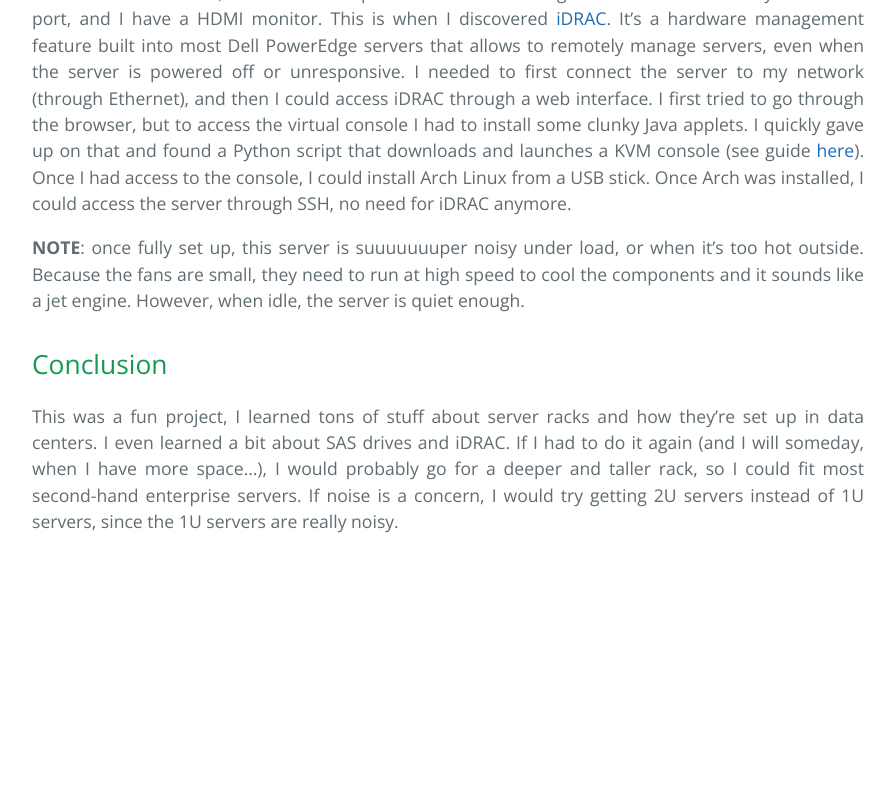
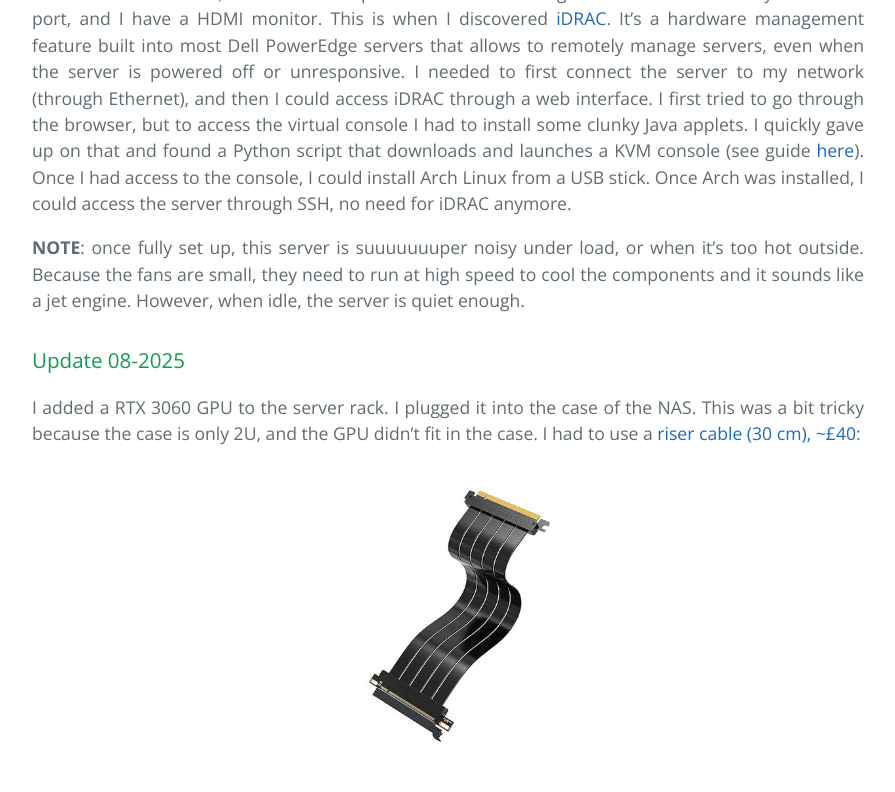
Before and after one commit to JPFrancoia/JPFrancoia.github.io, a Jekyll site: the page built from _posts/2025-07-04-homelab-2.md, in a window 1280 px wide and 1400 px high, scrolled down 11269 px. Shown: the top 792 px of the window, without its empty margins (192-1087 px from the left). Built offline with Jekyll 4.4.1, drawn with Linux system fonts in a browser that asks for light colours; the repository's description, which GitHub fills in, is left out; before the commit the page ends 11899 px from its top, so only the background shows below that; some of the changed text lies outside the part shown.

Commit message:
Improving homelab article with GPU setup

```diff
--- a/_posts/2025-07-04-homelab-2.md
+++ b/_posts/2025-07-04-homelab-2.md
@@ -272,6 +272,25 @@ high speed to cool the components and it sounds like a jet engine. However,
 when idle, the server is quiet enough.
 
 
+### Update 08-2025
+
+I added a RTX 3060 GPU to the server rack. I plugged it into the case of
+the NAS. This was a bit tricky because the case is only 2U, and the GPU
+didn't fit in the case. I had to use a [riser cable (30 cm), ~£40](https://www.amazon.co.uk/dp/B09NNDC3VL?ref_=ppx_hzsearch_conn_dt_b_fed_asin_title_1&th=1):
+
+<p align="center">
+  <img height="300" src="{{ site.baseurl }}/images/homelab/riser.png">
+</p>
+
+And then I used a 3D printed hexagonal mount to attach the GPU to the rack:
+
+<p align="center">
+  <img height="700" src="{{ site.baseurl }}/images/homelab/gpu.jpg">
+</p>
+
+I'm not particularly proud of it, but if it works, it works...
+
+
 ## Conclusion
 
 This was a fun project, I learned tons of stuff about server racks and
```
Also changed, not shown: images/homelab/riser.png (added), 1 other file.
